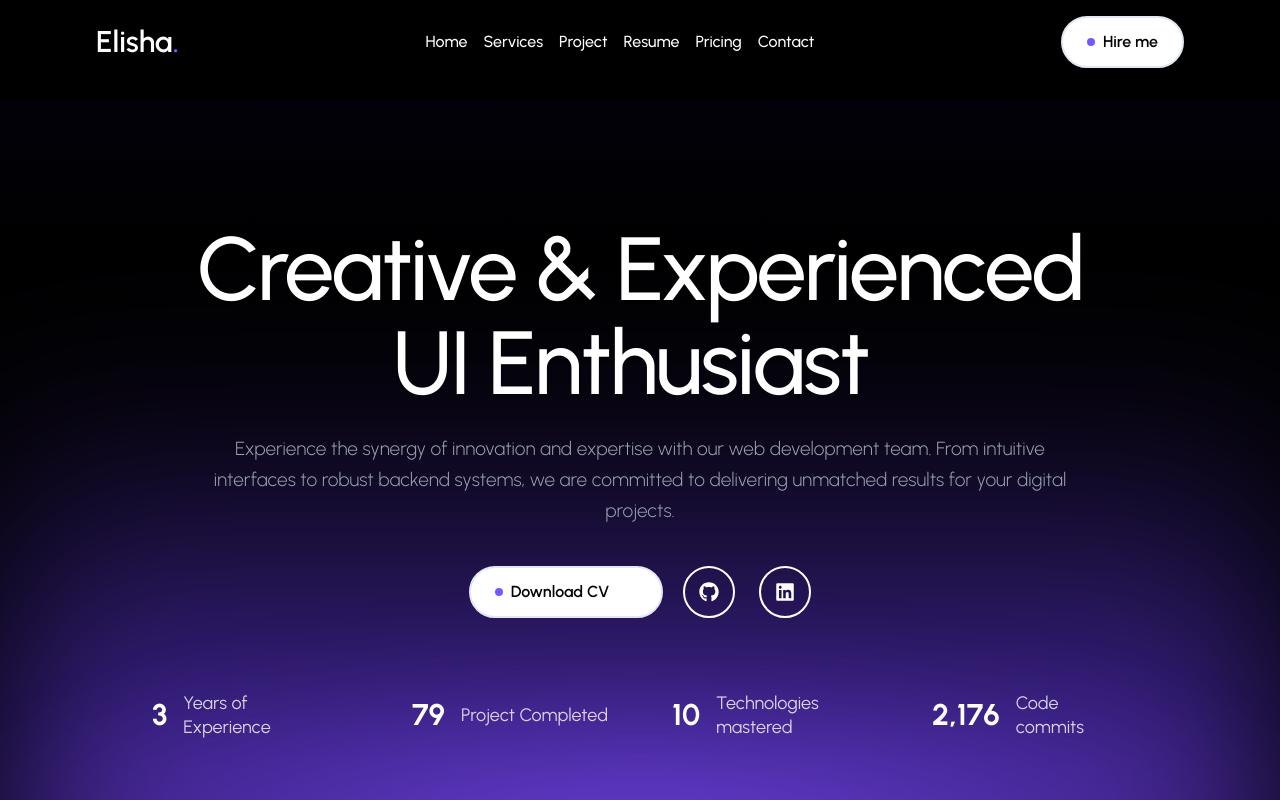
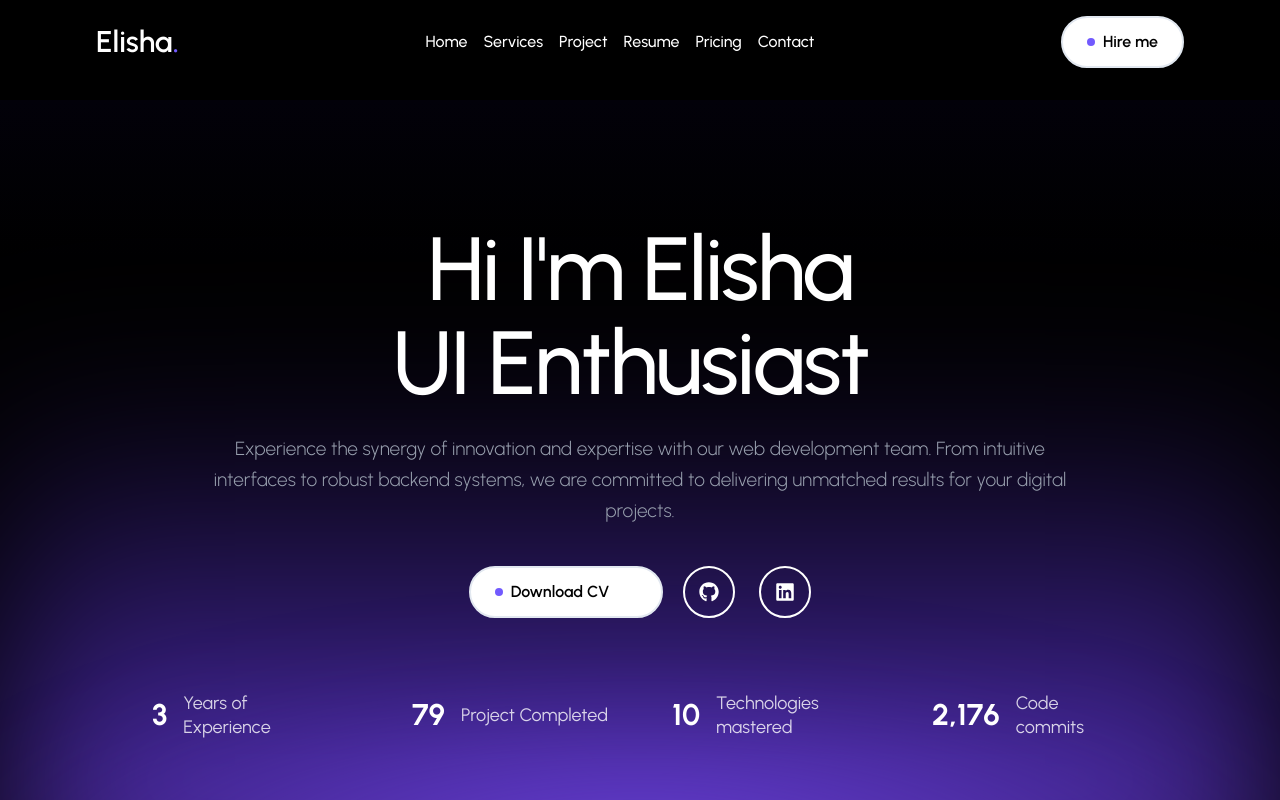
Before and after one commit to elishabhatti/elisha-portfolio, a Next.js app: page / in a window 1280 px wide. Shown: the top 800 px of the page. Built offline with nearby package versions, Linux system fonts and the light colour scheme.

Commit message:
refactor: changed the words

```diff
--- a/components/pages/Home.jsx
+++ b/components/pages/Home.jsx
@@ -7,11 +7,7 @@ import Stats from "../Stats";
 import Social from "../Social";
 import { FlipWords } from "../ui/flip-words";
 
-const words = [
-  "MERN Stack Developer",
-  "Next.js Developer",
-  "UI Enthusiast",
-];
+const words = ["MERN Stack Developer", "Next.js Developer", "UI Enthusiast"];
 
 const Home = () => {
   return (
@@ -45,7 +41,7 @@ const Home = () => {
           transition={{ duration: 0.8, ease: "easeOut" }}
           className="text-[7vw] leading-[1.05] font-medium tracking-tight mb-6"
         >
-          Creative & Experienced
+          Hi I'm Elisha
           <br />
           <motion.span
             initial={{ x: -100, opacity: 0 }}
```
